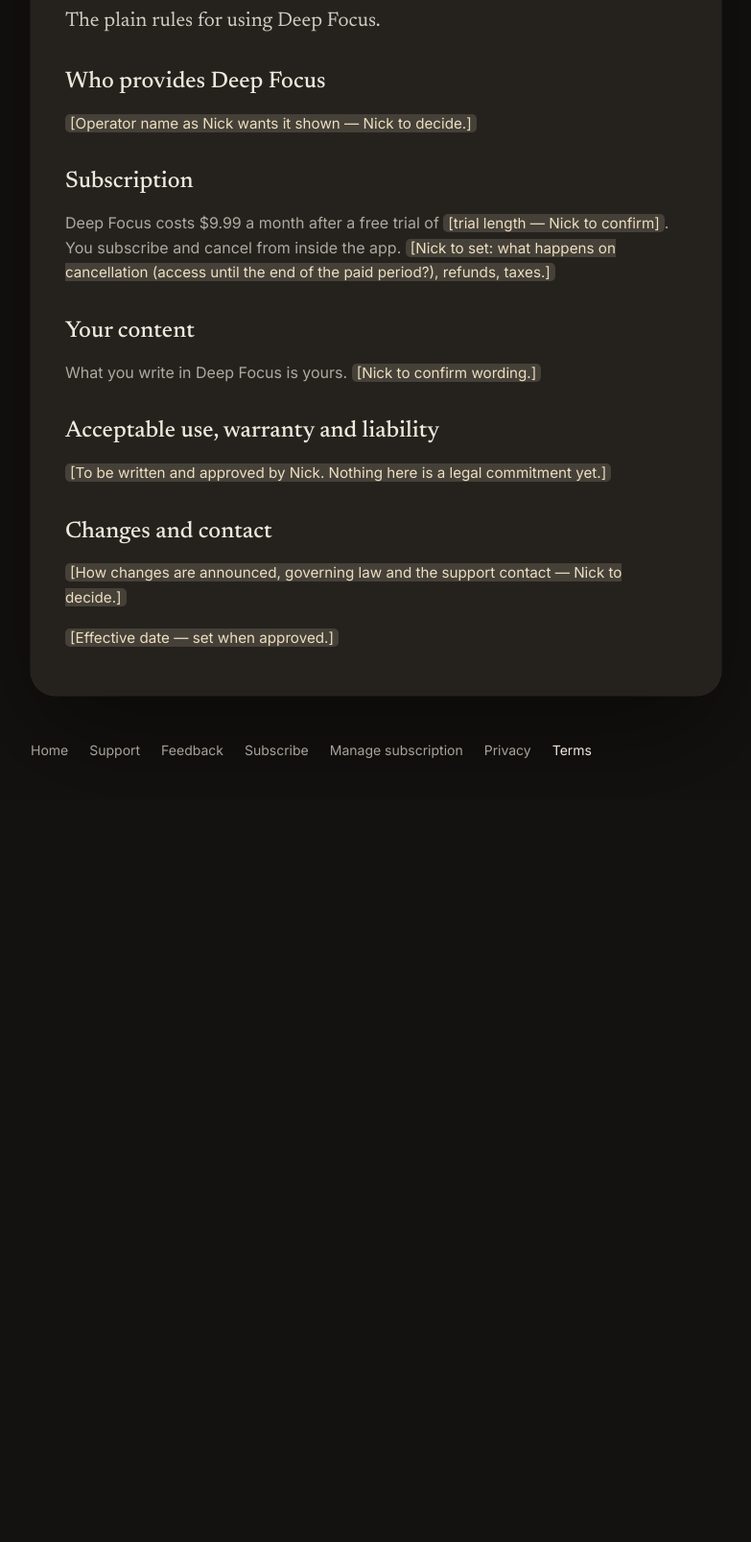
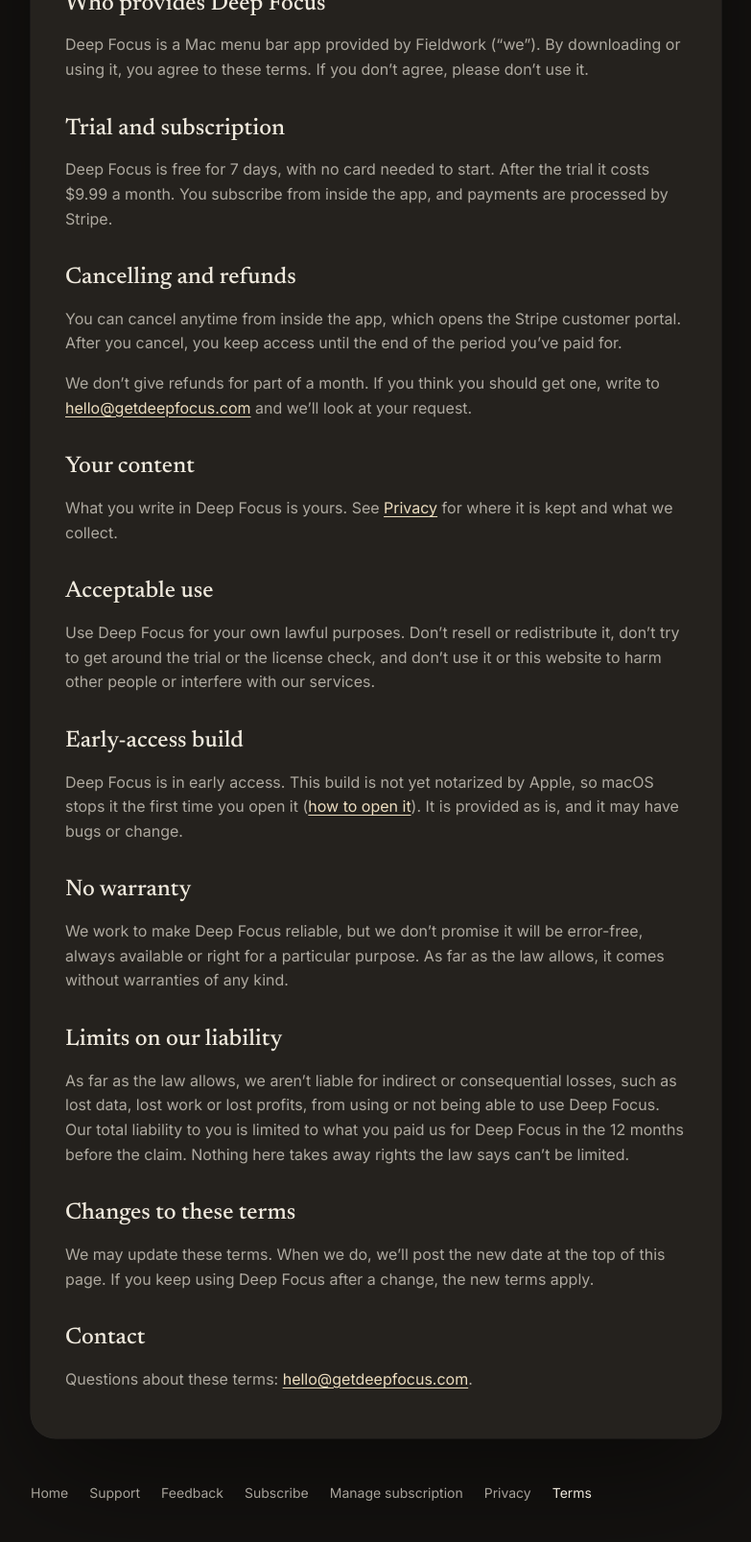
Before and after one commit to nickbaumann98/deep-focus-website, a plain HTML site: page public/terms.html in a window 1280 px wide. Shown: the part 334-1941 px from the top of the page at 96% size, without its empty margins (248-1031 px from the left). Before the commit the page ends 1168 px from the top, so only its background shows below. Drawn offline with Linux system fonts and the light colour scheme.

Commit message:
Finish the privacy and terms pages (#12)
Replace the draft banner and bracketed notes with plain-language copy,
add a Last updated line, and let the pages be indexed like the rest of
the site. The site check now fails on draft markers on the legal pages
instead of requiring the DRAFT banner.


Claude-Session: https://claude.ai/code/session_01NxJPVXGpyzXiYX2K3UMmUc

Co-authored-by: Claude <noreply@anthropic.com>

```diff
--- a/public/terms.html
+++ b/public/terms.html
@@ -4,8 +4,8 @@
   <meta charset="utf-8">
   <meta name="viewport" content="width=device-width, initial-scale=1, viewport-fit=cover">
   <meta name="referrer" content="no-referrer">
-  <meta name="robots" content="noindex,nofollow">
-  <title>Terms (draft) — Deep Focus</title>
+  <meta name="robots" content="index,follow">
+  <title>Terms — Deep Focus</title>
   <meta name="theme-color" content="#141210">
   <link rel="icon" href="icon.png">
   <link rel="preconnect" href="https://fonts.googleapis.com">
@@ -20,20 +20,30 @@
   <main id="main">
     <article class="card">
       <div class="titlebar" aria-hidden="true"><i></i><i></i><i></i></div>
-      <p class="draft" role="note"><strong>DRAFT — not approved.</strong> This page is a placeholder for Nick to review and replace. It is not a final set of terms and makes no promises yet. Items in brackets still need a decision.</p>
       <h1>Terms</h1>
       <p class="lead">The plain rules for using Deep Focus.</p>
+      <p>Last updated: November 17, 2026</p>
       <h2>Who provides Deep Focus</h2>
-      <p><span class="todo">[Operator name as Nick wants it shown — Nick to decide.]</span></p>
-      <h2>Subscription</h2>
-      <p>Deep Focus costs $9.99 a month after a free trial of <span class="todo">[trial length — Nick to confirm]</span>. You subscribe and cancel from inside the app. <span class="todo">[Nick to set: what happens on cancellation (access until the end of the paid period?), refunds, taxes.]</span></p>
+      <p>Deep Focus is a Mac menu bar app provided by Fieldwork (&ldquo;we&rdquo;). By downloading or using it, you agree to these terms. If you don&rsquo;t agree, please don&rsquo;t use it.</p>
+      <h2>Trial and subscription</h2>
+      <p>Deep Focus is free for 7 days, with no card needed to start. After the trial it costs $9.99 a month. You subscribe from inside the app, and payments are processed by Stripe.</p>
+      <h2>Cancelling and refunds</h2>
+      <p>You can cancel anytime from inside the app, which opens the Stripe customer portal. After you cancel, you keep access until the end of the period you&rsquo;ve paid for.</p>
+      <p>We don&rsquo;t give refunds for part of a month. If you think you should get one, write to <a href="mailto:hello@getdeepfocus.com">hello@getdeepfocus.com</a> and we&rsquo;ll look at your request.</p>
       <h2>Your content</h2>
-      <p>What you write in Deep Focus is yours. <span class="todo">[Nick to confirm wording.]</span></p>
-      <h2>Acceptable use, warranty and liability</h2>
-      <p><span class="todo">[To be written and approved by Nick. Nothing here is a legal commitment yet.]</span></p>
-      <h2>Changes and contact</h2>
-      <p><span class="todo">[How changes are announced, governing law and the support contact — Nick to decide.]</span></p>
-      <p><span class="todo">[Effective date — set when approved.]</span></p>
+      <p>What you write in Deep Focus is yours. See <a href="privacy.html">Privacy</a> for where it is kept and what we collect.</p>
+      <h2>Acceptable use</h2>
+      <p>Use Deep Focus for your own lawful purposes. Don&rsquo;t resell or redistribute it, don&rsquo;t try to get around the trial or the license check, and don&rsquo;t use it or this website to harm other people or interfere with our services.</p>
+      <h2>Early-access build</h2>
+      <p>Deep Focus is in early access. This build is not yet notarized by Apple, so macOS stops it the first time you open it (<a href="install.html">how to open it</a>). It is provided as is, and it may have bugs or change.</p>
+      <h2>No warranty</h2>
+      <p>We work to make Deep Focus reliable, but we don&rsquo;t promise it will be error-free, always available or right for a particular purpose. As far as the law allows, it comes without warranties of any kind.</p>
+      <h2>Limits on our liability</h2>
+      <p>As far as the law allows, we aren&rsquo;t liable for indirect or consequential losses, such as lost data, lost work or lost profits, from using or not being able to use Deep Focus. Our total liability to you is limited to what you paid us for Deep Focus in the 12 months before the claim. Nothing here takes away rights the law says can&rsquo;t be limited.</p>
+      <h2>Changes to these terms</h2>
+      <p>We may update these terms. When we do, we&rsquo;ll post the new date at the top of this page. If you keep using Deep Focus after a change, the new terms apply.</p>
+      <h2>Contact</h2>
+      <p>Questions about these terms: <a href="mailto:hello@getdeepfocus.com">hello@getdeepfocus.com</a>.</p>
     </article>
   </main>
   <footer>
```
Also changed, not shown: public/privacy.html (+18 -15 lines), 1 other file.
